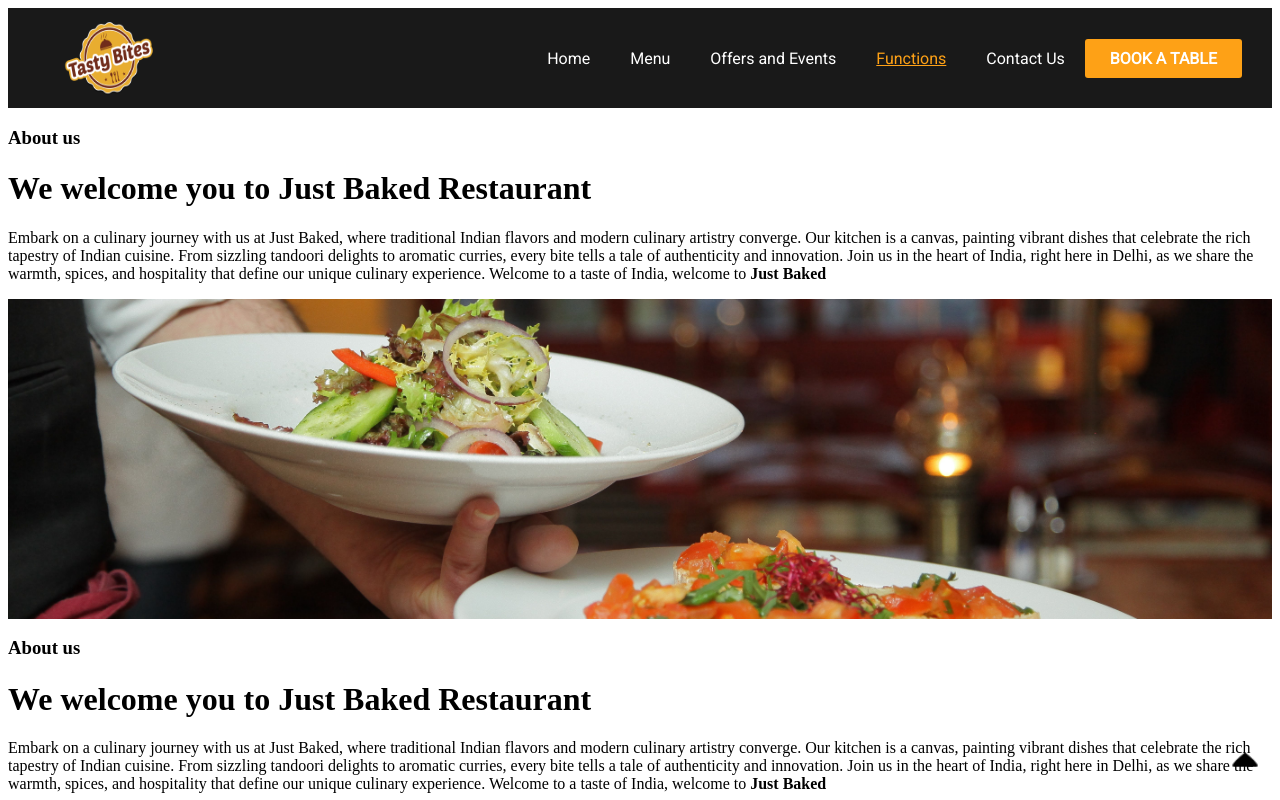
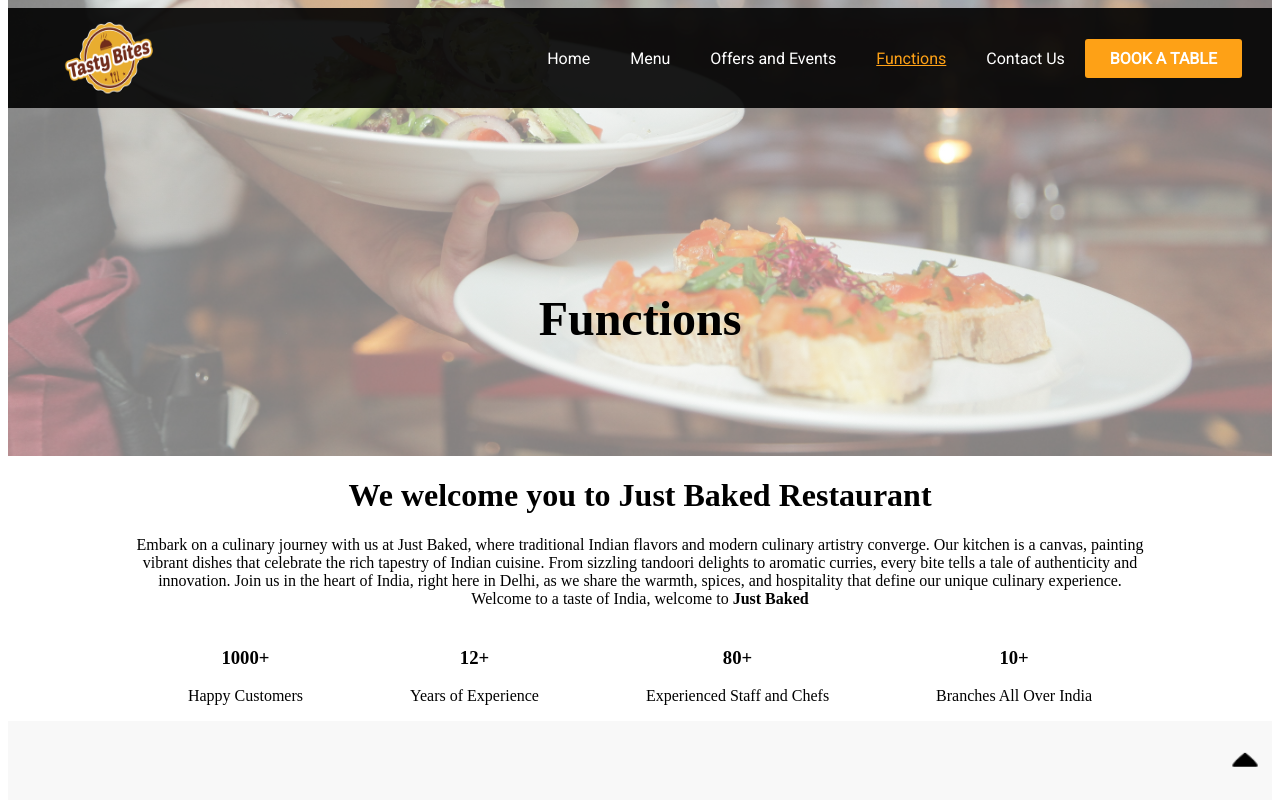
Before and after one commit to vickypoonia020/nextjs-node, a Next.js app in the folder client/: page /functions in a window 1280 px wide. Shown: the top 800 px of the page. Built offline with nearby package versions, Linux system fonts and the light colour scheme; a web font is replaced by a local one.

Commit message:
modifications

```diff
--- a/client/pages/functions.tsx
+++ b/client/pages/functions.tsx
@@ -4,34 +4,6 @@ import styles from "../styles/css/function.module.scss";
 const functions = () => {
   return (
     <>
-      <div className="about-us-right-block">
-        <h3>About us</h3>
-        <h1>We welcome you to Just Baked Restaurant</h1>
-        <p>
-          Embark on a culinary journey with us at Just Baked, where traditional
-          Indian flavors and modern culinary artistry converge. Our kitchen is a
-          canvas, painting vibrant dishes that celebrate the rich tapestry of
-          Indian cuisine. From sizzling tandoori delights to aromatic curries,
-          every bite tells a tale of authenticity and innovation. Join us in the
-          heart of India, right here in Delhi, as we share the warmth, spices,
-          and hospitality that define our unique culinary experience. Welcome to
-          a taste of India, welcome to <b>Just Baked</b>
-        </p>
-        <div className="text-block">
-          <div className="text-block-itm">
-            <span>1000+</span> <p>Happy Customers</p>
-          </div>
-          <div className="text-block-itm">
-            <span>12</span> <p>Years of Experience</p>
-          </div>
-          <div className="text-block-itm">
-            <span>80+</span> <p>Experienced Staff and Chefs</p>
-          </div>
-          <div className="text-block-itm">
-            <span>10</span> <p>Branches All Over India</p>
-          </div>
-        </div>
-      </div>
       <section id={styles.resumeSection}>
         <section className={`${styles.section} ${styles.parallax2}`}>
           <div className={styles.sectionResume}>
@@ -41,40 +13,54 @@ const functions = () => {
                 style={{ color: "pink", fontSize: "100px" }}
                 className={styles.btnR__text}
               >
-                {/* srtgexkinfoknerzxdfjk */}
+                <h1 className={styles.titleOnImage}>Functions</h1>
               </span>
               <span className={`${styles.btnR__text} ${styles.btnR__textBis}`}>
-                {/* lo4iaj5ergozldfnvjxkserldf */}
               </span>
             </a>
           </div>
         </section>
       </section>
-      <div className="about-us-right-block">
-        <h3>About us</h3>
+      <div className={styles.aboutUsContainer}>
+        <div className={styles.aboutUsRightBlock}>
+          {/* <h3>About us</h3> */}
           <h1>We welcome you to Just Baked Restaurant</h1>
           <p>
-          Embark on a culinary journey with us at Just Baked, where traditional
-          Indian flavors and modern culinary artistry converge. Our kitchen is a
-          canvas, painting vibrant dishes that celebrate the rich tapestry of
-          Indian cuisine. From sizzling tandoori delights to aromatic curries,
-          every bite tells a tale of authenticity and innovation. Join us in the
-          heart of India, right here in Delhi, as we share the warmth, spices,
-          and hospitality that define our unique culinary experience. Welcome to
-          a taste of India, welcome to <b>Just Baked</b>
+            Embark on a culinary journey with us at Just Baked, where
+            traditional Indian flavors and modern culinary artistry converge.
+            Our kitchen is a canvas, painting vibrant dishes that celebrate the
+            rich tapestry of Indian cuisine. From sizzling tandoori delights to
+            aromatic curries, every bite tells a tale of authenticity and
+            innovation. Join us in the heart of India, right here in Delhi, as
+            we share the warmth, spices, and hospitality that define our unique
+            culinary experience. Welcome to a taste of India, welcome to{" "}
+            <b>Just Baked</b>
           </p>
-        <div className="text-block">
-          <div className="text-block-itm">
-            <span>1000+</span> <p>Happy Customers</p>
+          <div className={styles.textBlock}>
+            <div className={styles.textBlockItm}>
+              <span>
+                <h3>1000+</h3>
+              </span>
+              <p>Happy Customers</p>
             </div>
-          <div className="text-block-itm">
-            <span>12</span> <p>Years of Experience</p>
+            <div className={styles.textBlockItm}>
+              <span>
+                <h3>12+</h3>
+              </span>
+              <p>Years of Experience</p>
             </div>
-          <div className="text-block-itm">
-            <span>80+</span> <p>Experienced Staff and Chefs</p>
+            <div className={styles.textBlockItm}>
+              <span>
+                <h3>80+</h3>
+              </span>
+              <p>Experienced Staff and Chefs</p>
             </div>
-          <div className="text-block-itm">
-            <span>10</span> <p>Branches All Over India</p>
+            <div className={styles.textBlockItm}>
+              <span>
+                <h3>10+</h3>
+              </span>
+              <p>Branches All Over India</p>
+            </div>
           </div>
         </div>
       </div>
--- a/client/styles/css/function.module.scss
+++ b/client/styles/css/function.module.scss
@@ -1,17 +1,26 @@
 .parallax2 {
+  padding-top: 300px;
   background-image: linear-gradient(
     to bottom right,
     rgba(0, 0, 0, 0.8),
     rgba(33, 32, 31, 0.9)
   );
-  background-image: url("/images/Starters_Menu_bg.jpg");
+  background-image: linear-gradient(
+      rgba(255, 255, 255, 0.5),
+      rgba(255, 255, 255, 0.5)
+    ),
+    url("/images/Starters_Menu_bg.jpg");
 }
 
 .parallax2 {
   @media only screen and (min-resolution: 192dpi) and (min-width: 37.5em),
     (-webkit-min-device-pixel-ratio: 2) and (min-width: 37.5em),
     (max-resolution: 192dpi) and (min-width: 125em) {
-    background-image: url("/images/Starters_Menu_bg.jpg");
+    background-image: linear-gradient(
+        rgba(255, 255, 255, 0.5),
+        rgba(255, 255, 255, 0.5)
+      ),
+      url("/images/Starters_Menu_bg.jpg");
   }
   position: relative;
   background-size: cover;
@@ -19,7 +28,46 @@
   background-attachment: fixed;
   background-repeat: no-repeat;
   height: 40vh;
-  // -webkit-clip-path: polygon(0 0, 100% 16vh, 100% 100%, 0 100%);
-  // clip-path: polygon(0 0, 100% 16vh, 100% 100%, 0 100%);
   margin-top: -34vh;
 }
+
+.titleOnImage {
+  position: absolute;
+  top: 70%;
+  left: 50%;
+  transform: translate(-50%, -50%);
+  color: rgb(0, 0, 0);
+  text-align: center;
+  font-size: 3rem;
+  font-weight: bold;
+  z-index: 1;
+}
+
+@media (max-width: 768px) {
+  .titleOnImage {
+    font-size: 2rem;
+  }
+}
+
+.aboutUsContainer {
+  // position: absolute;
+  // top: 80%;
+  // left: 50%;
+  // transform: translate(-50%, -50%);
+  text-align: center;
+}
+
+.aboutUsRightBlock {
+  width: 80%;
+  margin: auto;
+}
+
+.textBlock {
+  display: flex;
+  justify-content: space-around;
+  margin-top: 20px;
+}
+
+.textBlockItm {
+  text-align: center;
+}
--- a/client/styles/css/offfers.module.scss
+++ b/client/styles/css/offfers.module.scss
@@ -1,4 +1,21 @@
+.upperBlock {
+  background-image: linear-gradient(
+    to bottom right,
+    rgba(0, 0, 0, 0.8),
+    rgba(33, 32, 31, 0.9)
+  );
+  background-image: url("https://www.giulianorestaurant.co.uk/wp-content/uploads/2017/10/Giuliano-Restaurant-Countryside-5.jpg");
+  position: relative;
+  background-size: cover;
+  background-position: center;
+  background-attachment: fixed;
+  background-repeat: no-repeat;
+  height: 100vh;
+  letter-spacing: 0.35em;
+}
+
 .parallax2 {
+  padding-top: 300px;
   background-image: linear-gradient(
     to bottom right,
     rgba(0, 0, 0, 0.8),
@@ -11,7 +28,11 @@
   @media only screen and (min-resolution: 192dpi) and (min-width: 37.5em),
     (-webkit-min-device-pixel-ratio: 2) and (min-width: 37.5em),
     (max-resolution: 192dpi) and (min-width: 125em) {
-    background-image: url("/images/Main_menu.jpg");
+    background-image: linear-gradient(
+        rgba(255, 255, 255, 0.5),
+        rgba(255, 255, 255, 0.5)
+      ),
+      url("/images/Main_menu.jpg");
   }
   position: relative;
   background-size: cover;
@@ -19,7 +40,66 @@
   background-attachment: fixed;
   background-repeat: no-repeat;
   height: 40vh;
-  // -webkit-clip-path: polygon(0 0, 100% 16vh, 100% 100%, 0 100%);
-  // clip-path: polygon(0 0, 100% 16vh, 100% 100%, 0 100%);
   margin-top: -34vh;
 }
+
+.titleOnImageBlock {
+  button {
+    position: absolute;
+    top: 60%;
+    left: 50%;
+    transform: translate(-50%, -50%);
+    color: rgb(0, 0, 0);
+    text-align: center;
+    font-weight: bold;
+    z-index: 1;
+    letter-spacing: 0.35em;
+    cursor: pointer;
+    background: transparent;
+    border: 2px solid rgb(0, 0, 0);
+    padding: 10px;
+    font-size: large;
+    &:hover {
+      background-color: white;
+      border: 2px solid rgb(0, 0, 0);
+      color: black;
+    }
+  }
+}
+
+.titleOnImage {
+  width: 100%;
+  position: absolute;
+  top: 30%;
+  left: 50%;
+  transform: translate(-50%, -50%);
+  color: rgb(0, 0, 0);
+  text-align: center;
+  font-size: 3rem;
+  font-weight: bold;
+  z-index: 1;
+  letter-spacing: 0.75em;
+}
+
+@media (max-width: 768px) {
+  .titleOnImage {
+    font-size: 2rem;
+  }
+}
+.titleOnImageT {
+  position: absolute;
+  top: 30%;
+  left: 50%;
+  transform: translate(-50%, -50%);
+  color: rgb(255, 255, 255);
+  text-align: center;
+  font-size: 45px;
+  font-weight: bold;
+  z-index: 1;
+}
+
+@media (max-width: 768px) {
+  .titleOnImageT {
+    font-size: 2rem;
+  }
+}
```
Also changed, not shown: client/pages/offers.tsx (+6 -68 lines). Lines whose indentation alone changed are shown as unchanged.
